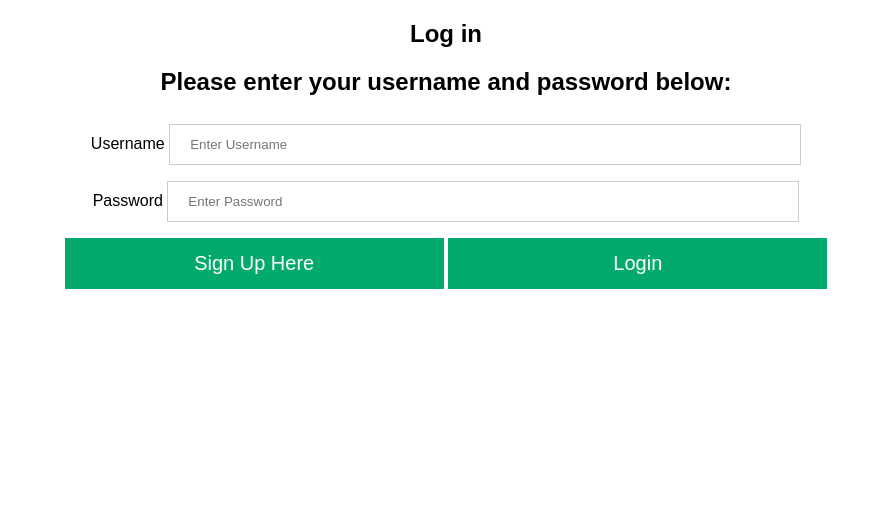
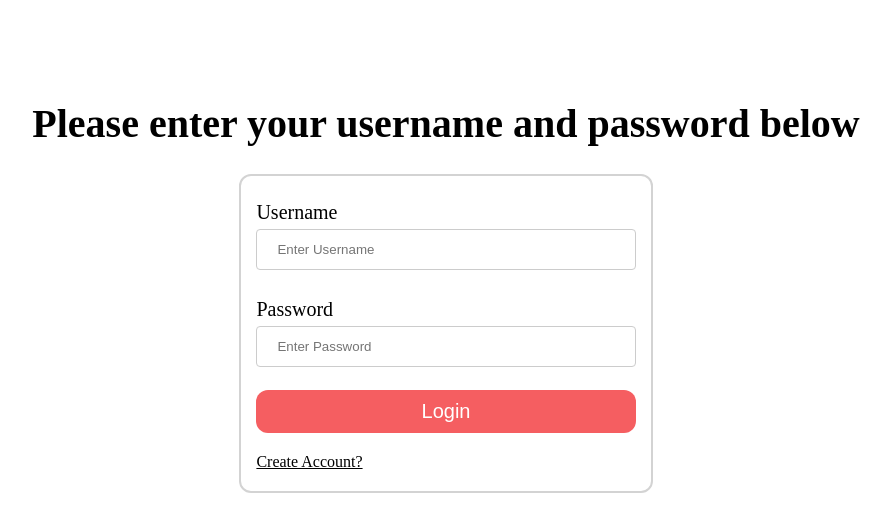
Before and after one commit to gbirrielg/CMSC-447-Group-Project, a plain HTML site: page HTML_Pages/loginPage.html in a window 1280 px wide. Shown: the whole page, without its empty margins (194-1083 px from the left). Drawn offline with Linux system fonts and the light colour scheme.

Commit message:
Update loginPage.html

```diff
--- a/HTML_Pages/loginPage.html
+++ b/HTML_Pages/loginPage.html
@@ -1,11 +1,9 @@
 <!DOCTYPE html>
 <html lang="en">
     <head>
+        <link rel="stylesheet" href="cardPage.css">
         <title>Login Page</title>
-
         <style>
-            body {font-family: Arial, Helvetica, sans-serif;}
-
             input[type=text], input[type=password] {
             width: 50%;
             padding: 12px 20px;
@@ -14,38 +12,24 @@
             border: 1px solid #ccc;
             box-sizing: border-box;
             }
-
-            button {
-                background-color: #04AA6D;
-                color: white;
-                padding: 14px 20px;
-                margin: 8px 0;
-                border: none;
-                cursor: pointer;
-                width: 30%;
-                font-size: 20px;
-              }
-
-              button:hover {
-                opacity: 0.8;
-              }
         </style>
 
     </head>
     <body>
-        <section style="text-align: center;">
-            <h1>Log in</h1>
-            <h2>Please enter your username and password below:</h2>
-            <form>
-                <label>Username</label>
-                <input type="text" placeholder="Enter Username" name="uname" required> <br>
+            <h1 style="text-align: center;font-size: 40px;margin-top: 100px;">Please enter your username and password below</h1>
+            <div class="card" style="padding-bottom: 20px;padding-left: 15px;padding-right: 15px;">
+                <form>
+                    <p style="margin-bottom: 5px;font-size: 20px;">Username</p>
+                    <input type="text" placeholder="Enter Username" name="uname" id="uname" required style="margin-top: 0px;width: 100%;border-radius: 4px;"> <br>
 
-                <label>Password</label>
-                <input type="password" placeholder="Enter Password" name="pswd" required> <br>
+                    <p style="margin-bottom: 5px;font-size: 20px;">Password</p>
+                    <input type="password" placeholder="Enter Password" name="pswd" id="pswd" required style="margin-top: 0px;width: 100%;border-radius: 4px;"> <br>
 
-                <a href="signupPage.html"><button type="button">Sign Up Here</button></a>
-                <button type="submit">Login</button>
-            </form>
-        </section>
+                    <input type="submit" value="Login" style="padding: 10px;width: 100%;margin-top: 15px;margin-bottom: 20px;" class="baseButton">
+                </form>
+
+                <a href="signupPage.html" style="color: black;">Create Account?</a><br>
+
+            </div>
     </body>
 </html>
```
